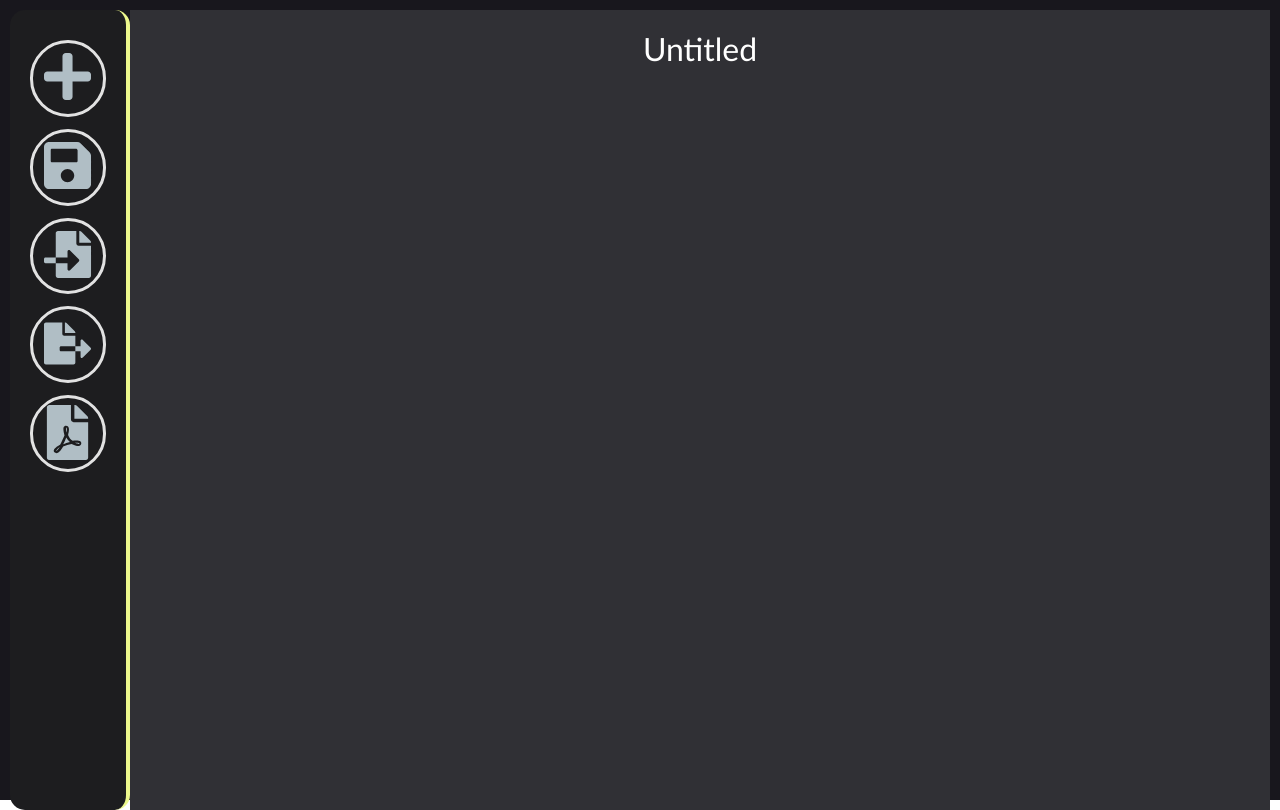
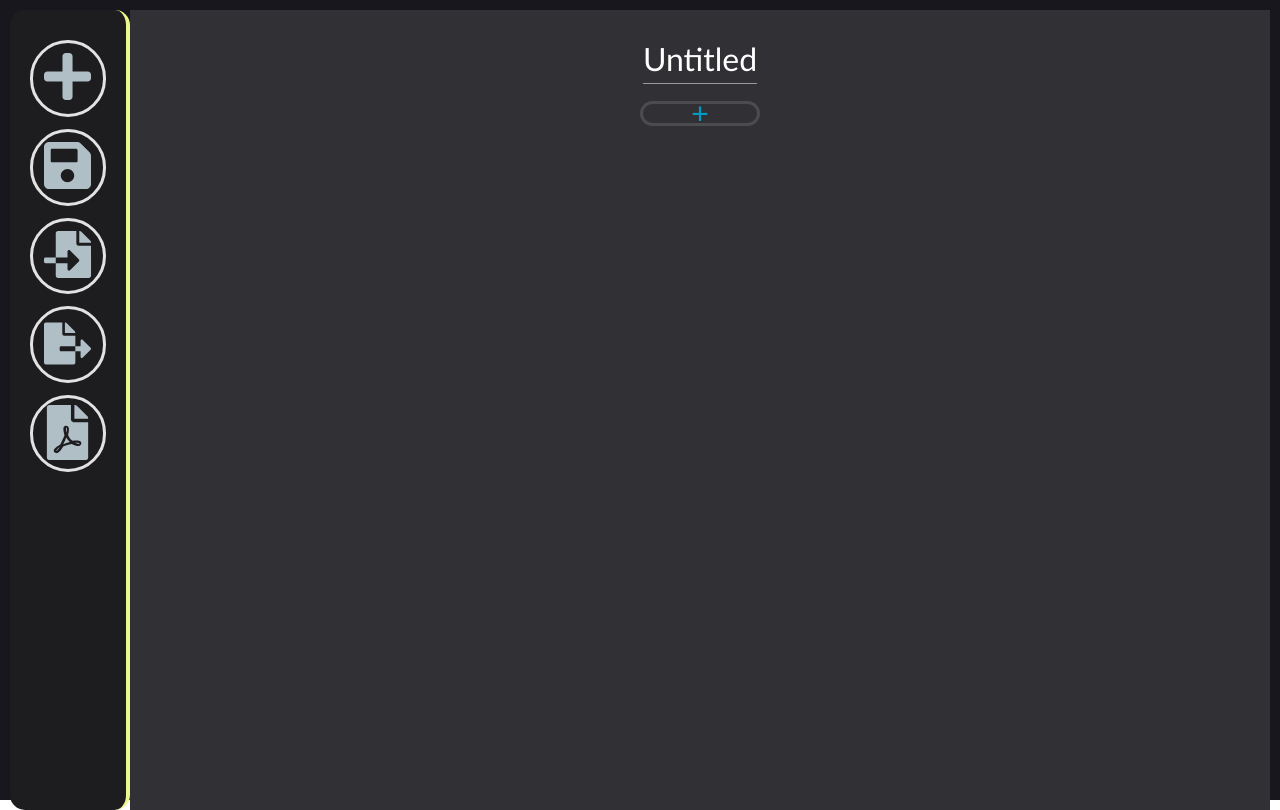
Before and after one commit to Subat-Ahsan/List_Order, a React (Vite) app: page / in a window 1280 px wide. Built offline with nearby package versions, Linux system fonts and the light colour scheme.

Commit message:
Added buttons to add in spots

```diff
--- a/src/App.jsx
+++ b/src/App.jsx
@@ -155,7 +155,7 @@ function App() {
   return (
     <div className='AppContainer'>
       {currentOverlay.name=="addItemMenu" && <AddItemMenu closeCallback = {setCurrentOverlay}
-      addItemCallback = {addItem}> </AddItemMenu>}
+      addItemCallback = {addItem} data={currentOverlay.data}>  </AddItemMenu>}
 
       {currentOverlay.name == "editMenu" &&
       <EditItemMenu closeCallback = {setCurrentOverlay}
--- a/src/components/AddItemMenu.jsx
+++ b/src/components/AddItemMenu.jsx
@@ -1,12 +1,19 @@
 
-import React, {useRef} from 'react'
+import React, {useRef,useEffect} from 'react'
 
-export default function AddItemMenu({closeCallback, addItemCallback}) {
+export default function AddItemMenu({closeCallback, addItemCallback, data = {}}) {
     const nameRef = useRef(null);
     const subNameRef = useRef(null);
     const initalPosRef = useRef(null);
     const imageUrlRef = useRef(null);
     const coverRef = useRef(null);
+
+    useEffect(() => {
+        if (data.initialPos && !isNaN(data.initialPos) && initalPosRef?.current){
+            console.log(data.initialPos)
+            initalPosRef.current.value = data.initialPos;
+        }
+    }, []);
 
     function close(){
         closeCallback({name: "", data: {}})
--- a/src/components/ListContainer.jsx
+++ b/src/components/ListContainer.jsx
@@ -13,13 +13,16 @@ export default function ListContainer({itemList, swapItemsCallback, moveItemCall
     setSelected({})
   }
 
+  function addToLocation(num){
+    setCurrentOverlayCallback({name: "addItemMenu", data: {initialPos: num+1}})
+  }
 
   return (
     <div className="ListContainerDiv" onClick={resetSelected}>
         <EditableText param={title} editParam={editTitleCallback}
         className={"editableText "} style = {{fontSize: "2rem"}}></EditableText>
         <ListGap selected={selected} num = {0}  moveCallback={moveItemCallback}
-        key = {200000 + 0} />
+        key = {200000 + 0} menuCallback={addToLocation} />
         {itemList.map((item,index)=> (
 
             [<ListItem key={item.id} num = {item.num} img = {item.img} cover={item.cover}
@@ -28,7 +31,7 @@ export default function ListContainer({itemList, swapItemsCallback, moveItemCall
             selected= {selected} setSelectedCallback = {setSelected} setCurrentOverlayCallback = {setCurrentOverlayCallback}
             />,
             <ListGap selected={selected} num={index+1}
-            moveCallback={moveItemCallback} key= {200000 + index+1}/>
+            moveCallback={moveItemCallback} key= {200000 + index+1} menuCallback={addToLocation}/>
             ]
             ))
         }
--- a/src/components/ListGap.jsx
+++ b/src/components/ListGap.jsx
@@ -1,17 +1,18 @@
 import React from 'react'
 import { FaChevronLeft} from 'react-icons/fa';
 
-export default function ListGap({selected, moveCallback, num}) {
+export default function ListGap({selected, moveCallback, num, menuCallback}) {
     function handleClick(){
         if (selected.id != undefined){
             moveCallback(selected.num-1, num);
+        } else{
+            menuCallback(num)
         }
-
     }
     return (
-    <div className={`listGap ${selected.id != undefined ? "selected" : ""}`}>
-        {selected.id != undefined &&
-        <button onClick={handleClick} className='listGapMove'><FaChevronLeft /></button>}
-    </div>
+    <button className={`listGap ${selected.id != undefined ? "selected" : ""}`}
+        onClick = {handleClick}>
+        {!selected.id  ? "+" : "⇅"}
+    </button>
   )
 }
--- a/src/styles/List.css
+++ b/src/styles/List.css
@@ -8,7 +8,8 @@
     overflow: scroll;
     scrollbar-width: none;
     gap: 2px;
-    flex-grow:1
+    flex-grow:1;
+    padding-bottom: 100px;
 }
 
 .ListContainerDiv::-webkit-scrollbar {
@@ -31,26 +32,34 @@
 }
 .listGap{
     height: 1rem ;
-    min-height: 15px;
-    width: 10%;
-    font-size: 12px;
-    text-align: center;
-    margin-right: 5%;
-    align-self: flex-end;
-    position:relative;
+    min-height: 25px;
+    width: clamp(20px, 5%, 25px);
+    font-size: 30px;
+    display: flex;
+    align-items: center;
+    justify-content: center;
+    padding: 0% 5%;
+    margin: 5px 0px;
+    align-self: center;
+    border: rgba(190, 190, 190, 0.2) 3px solid;
+    border-radius: 50px;
+    background-color: transparent;
+    color:rgb(0, 155, 194);
+    transition: background-color 0.2s ease;
 }
 
-.listGapMove{
-    position: absolute;
-    top: -50%;
-    right: -40%;
-    width: 1.9rem;
-    aspect-ratio: 1 / 1;
-    background-color: rgb(44, 42, 42);
-    border-radius: 50%;
-    border-style: none;
-    align-self: center;
+.listGap:hover {
+  background-color: rgba(248, 249, 250, 0.1);
 }
+
+.listGap:active {
+  background-color: rgba(248, 249, 250, 0.3);
+  color:rgb(0, 59, 73);
+}
+.listGap.selected{
+    font-size: 22px;
+}
+
 
 .listGap svg{
     color:aliceblue;
@@ -132,14 +141,15 @@
 }
 
 .editableText {
-  /* Shared styles (applies to both span and input) */
   font-family: inherit;
   color: inherit;
   padding: 0;
-  margin: 0;
+  margin: 10px 0px;
   line-height: 1.5;
   text-align: center;
   display: inline-block;
+  border-bottom: 1px solid #999;
+
 }
 
 .editableText[type="text"] {
```
